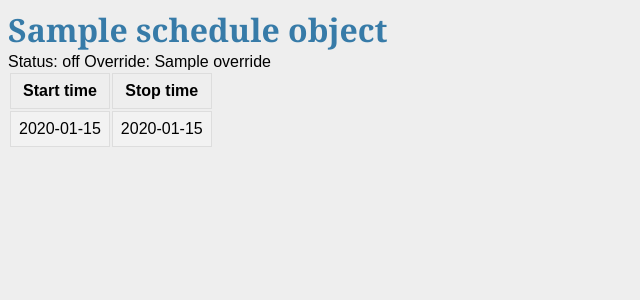
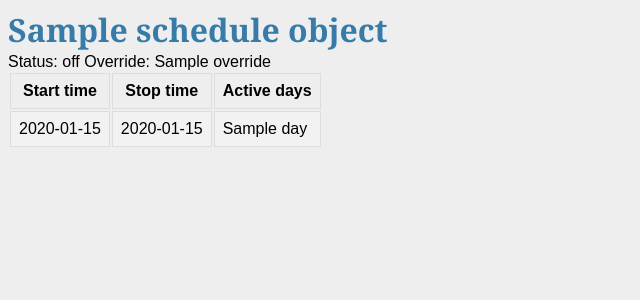
Before and after one commit to naffots/control-lamp-sunset, a Flask app: template templates/edit.html in a window 1280 px wide. Shown: the top 300 px of the page, without its empty margins (0-640 px from the left). Run offline with Flask 2, Linux system fonts and the light colour scheme; the template is opened without the code that fills it: most values are stand-ins (such as "Sample title", 1, 10 or a date in 2020).

Commit message:
Added support for weekdays and weekends control

```diff
--- a/main.py
+++ b/main.py
@@ -2,16 +2,10 @@ from flask import Flask, render_template, request
 from wtforms import Form, BooleanField, StringField, validators, PasswordField
 import threading
 from datetime import time
-from ScheduledObject import ScheduledObject
-
-# Test form with WTForms
-class LoginForm(Form):
-    username = StringField('Username')
-    password = PasswordField('Password')
+from ScheduledObject import ScheduledObject, Days
 
 # Init
 app = Flask(__name__)
-form = LoginForm()
 scheduleList = {}
 
 wake_time  = time(6,40)
@@ -19,15 +13,16 @@ sleep_time = time(22,00)
 
 # Add lamp
 s = ScheduledObject("Green Lamp", "192.168.1.68", "on", "off")
-s.add_on_time(time(8,0), sleep_time)
+s.add_on_time(time(8,0), sleep_time, Days.ALL)
 scheduleList["green_lamp"] = s
 
 s2 = ScheduledObject("Star map Lamp", "192.168.1.66", "on", "off")
-s2.add_on_time(time(20,00), time(23,00))
+s2.add_on_time(time(20,00), time(23,00), Days.ALL)
 scheduleList["star_lamp"] = s2
 
 s3 = ScheduledObject("Blinds", "192.168.1.81", "slowOpen", "slowClose")
-s3.add_on_time(wake_time, sleep_time)
+s3.add_on_time(wake_time, sleep_time, Days.WEEKDAYS)
+s3.add_on_time(time(9,40), sleep_time, Days.WEEKENDS)
 scheduleList["blinds"] = s3
 
 # Web page
@@ -41,7 +36,8 @@ def index():
         elif request.form["action"] == "edit":
             print("User pressed edit {}".format(schedName))
 
-    return render_template("index.html", scheduleList=scheduleList )
+    sortedList = sorted(scheduleList.items(), key= lambda x: x[1].name)
+    return render_template("index.html", scheduleList=sortedList )
 
 @app.route('/edit', methods=['GET', 'POST'])
 def edit():
--- a/templates/edit.html
+++ b/templates/edit.html
@@ -9,11 +9,13 @@
       <tr>
         <th>Start time</th>
         <th>Stop time</th>
+        <th>Active days</th>
       </tr>
-  {% for (a, b) in scheduleObject['on_times'] %}
+  {% for (a, b, day) in scheduleObject['on_times'] %}
       <tr>
         <td>{{ a }}</td>
         <td>{{ b }}</td>
+        <td>{{ day.name }}</td>
       </tr>
   {% endfor %}
     </table>
--- a/templates/index.html
+++ b/templates/index.html
@@ -9,7 +9,7 @@
         <th>Status</th>
         <th>Switch</th>
       </tr>
-  {% for (key, schedObject) in scheduleList.items() %}
+  {% for (key, schedObject) in scheduleList %}
       <tr>
         <td><a href=/edit?name={{key}}>{{ schedObject['name'] }}</a></td>
         <td>{{ schedObject['ip'] }}</td>
```
Also changed, not shown: ScheduledObject.py (+16 -8 lines).
